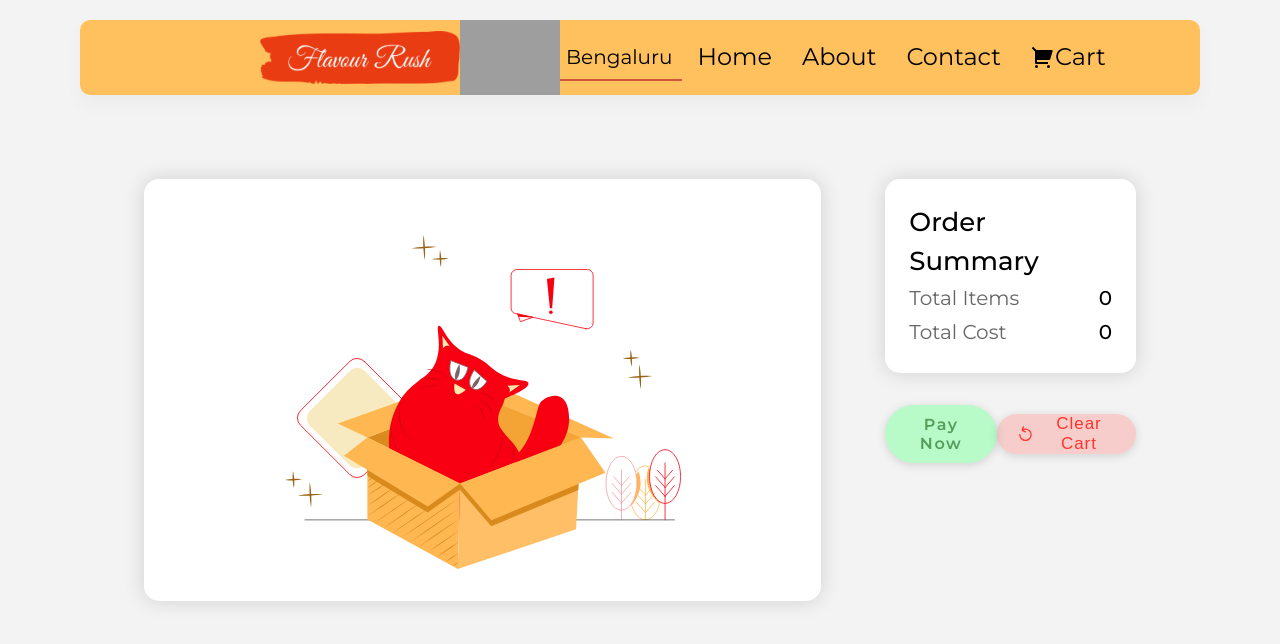
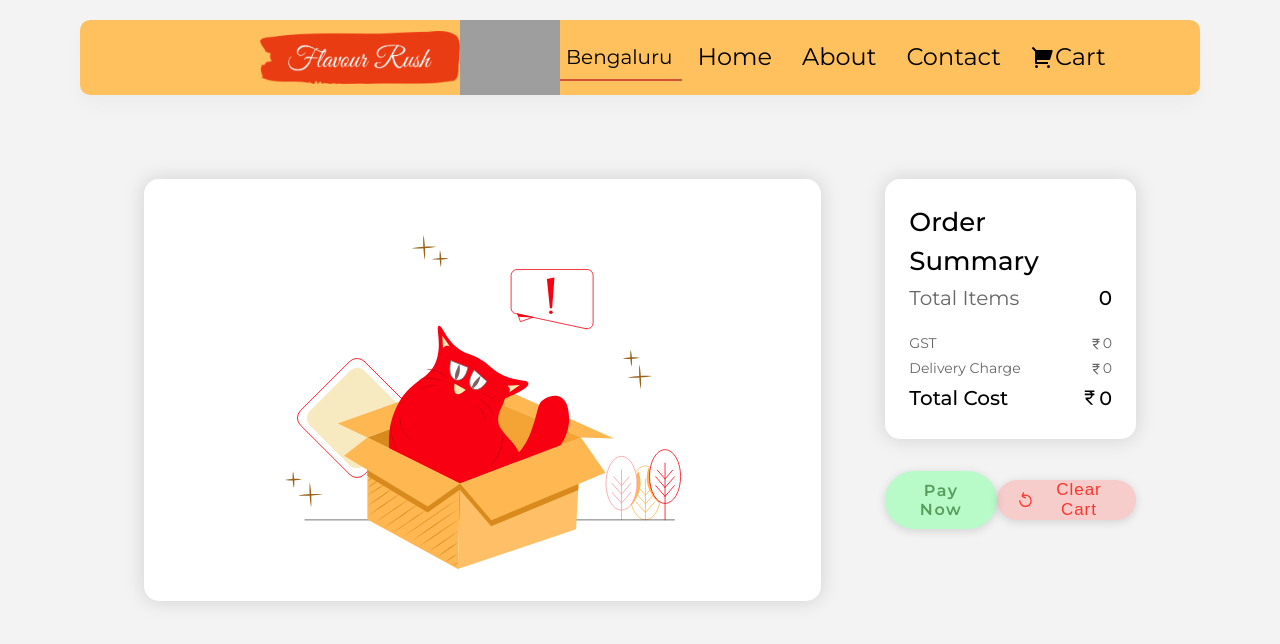
Before and after one commit to cyrus303/FlavourRush, a React (Vite) app: page /cart in a window 1280 px wide. Shown: the top 644 px of the page. Built offline with nearby package versions, Linux system fonts and the light colour scheme; grey boxes are pictures that could not be loaded; some icons are missing.

Commit message:
added gst and delivery charge

```diff
--- a/src/components/Cart/Cart.css
+++ b/src/components/Cart/Cart.css
@@ -328,3 +328,21 @@
 .empty > img{
   width: 70%;
 }
+
+.gst-container{
+  display: flex;
+  justify-content: space-between;
+  align-items: center;
+  margin-top: 1rem;
+}
+
+.gst-price{
+  display: flex;
+  align-items: center;
+}
+
+.dc-container{
+    display: flex;
+  justify-content: space-between;
+  align-items: center;
+}
--- a/src/components/Cart/Cart.jsx
+++ b/src/components/Cart/Cart.jsx
@@ -3,6 +3,7 @@ import CartSummary from './CartSummary';
 import {useContext} from 'react';
 import {CartContext} from '../../Context/CartContext';
 import cartIsEmpty from '../../assets/cart-is-empty.svg';
+import {MdCurrencyRupee} from 'react-icons/md';
 import './Cart.css';
 
 const Cart = () => {
@@ -16,6 +17,11 @@ const Cart = () => {
       return prevValue + currValue.item.defaultPrice;
     }
   }, 0);
+
+  let deliveryCharge =
+    (totalCost * ((Math.random() * 10) / 10)) / 1000;
+
+  let GST = (totalCost / 100) * 0.15;
 
   const handleClearCart = () => {
     SetCartCount([]);
@@ -45,10 +51,26 @@ const Cart = () => {
           {cartCount.map((Item) => {
             return <CartSummary itemInCart={Item} />;
           })}
-
+          <div className="gst-container">
+            <p>GST</p>
+            <p className="gst-price">
+              <MdCurrencyRupee className="rupee-logo" />
+              {GST}
+            </p>
+          </div>
+          <div className="dc-container">
+            <p>Delivery Charge</p>
+            <p className="gst-price">
+              <MdCurrencyRupee className="rupee-logo" />
+              {Math.floor(deliveryCharge)}
+            </p>
+          </div>
           <div className="total-cost-container">
-            <p className="title-2">Total Cost</p>
-            <p className="title">{totalCost / 100}</p>
+            <p className="title">Total Cost</p>
+            <p className="cart-price">
+              <MdCurrencyRupee />
+              {Math.floor(totalCost / 100 + GST + deliveryCharge)}
+            </p>
           </div>
         </div>
         <div className="btn-conatiner">
```
